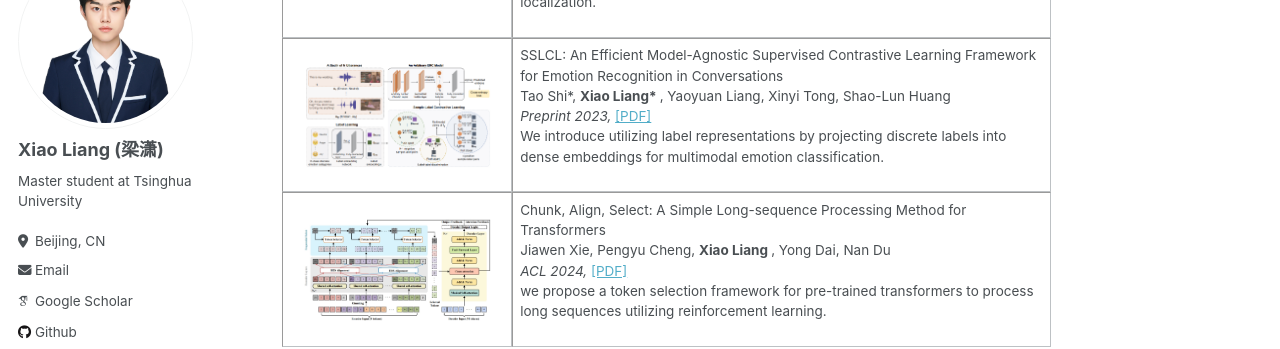
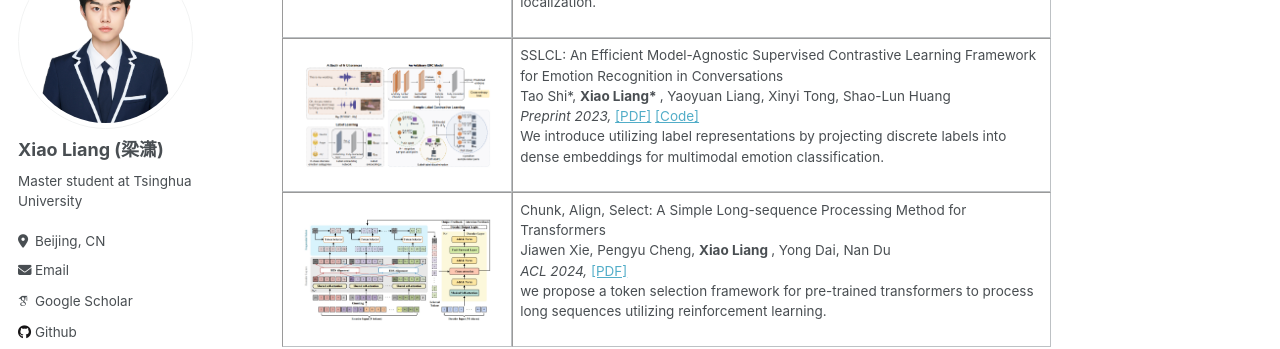
Before and after one commit to MasterVito/MasterVito.github.io, a Jekyll site: the page built from _pages/about.md, in a window 1280 px wide and 900 px high, scrolled down 1088 px. Shown: the part 152-501 px from the top of the window. Built offline with Jekyll 4.4.1, drawn with Linux system fonts in a browser that asks for light colours; some web fonts are replaced.

Commit message:
init_version

```diff
--- a/_pages/about.md
+++ b/_pages/about.md
@@ -89,7 +89,7 @@ I am excited to apply for Fall 2025 Ph.D. programs and investigate potential col
       <br>
       Tao Shi*, <b> Xiao Liang* </b>, Yaoyuan Liang, Xinyi Tong, Shao-Lun Huang
       <br>
-      <em>Preprint 2023, </em> <a href="https://arxiv.org/pdf/2310.16676">[PDF]</a>
+      <em>Preprint 2023, </em> <a href="https://arxiv.org/pdf/2310.16676">[PDF]</a> <a href="https://github.com/TaoShi1998/SSLCL">[Code]</a>
       <br>
       <p> We introduce utilizing label representations by projecting discrete labels into dense embeddings for multimodal emotion classification.</p>
     </td>
```
